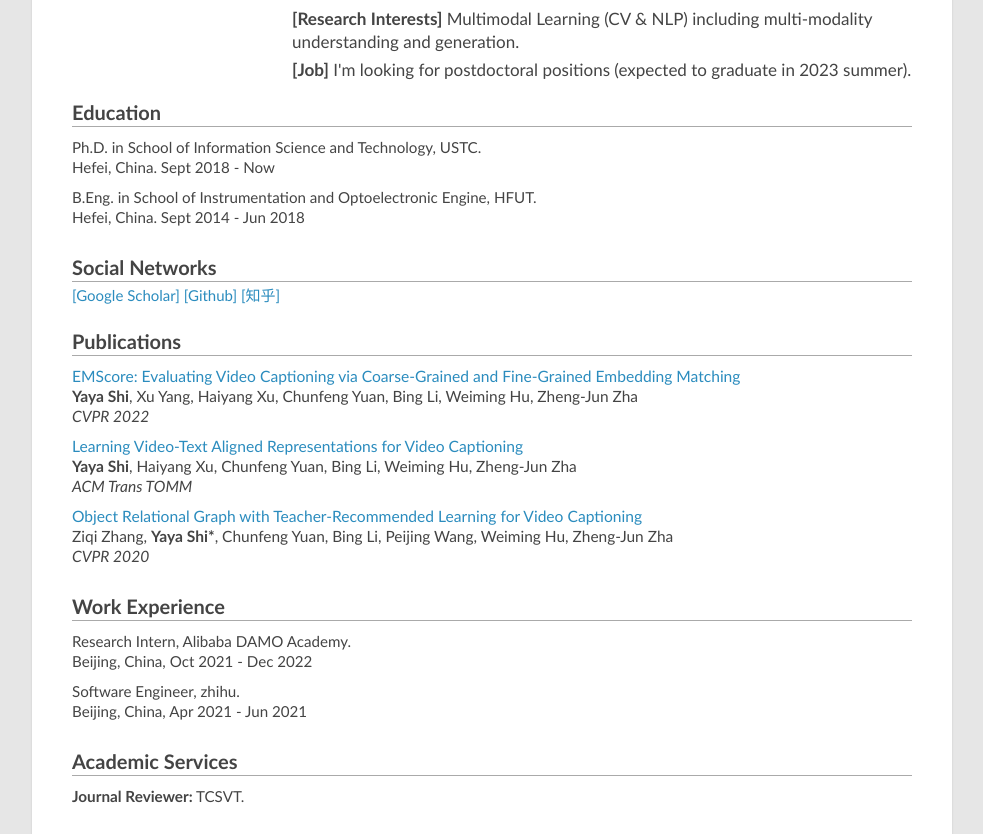
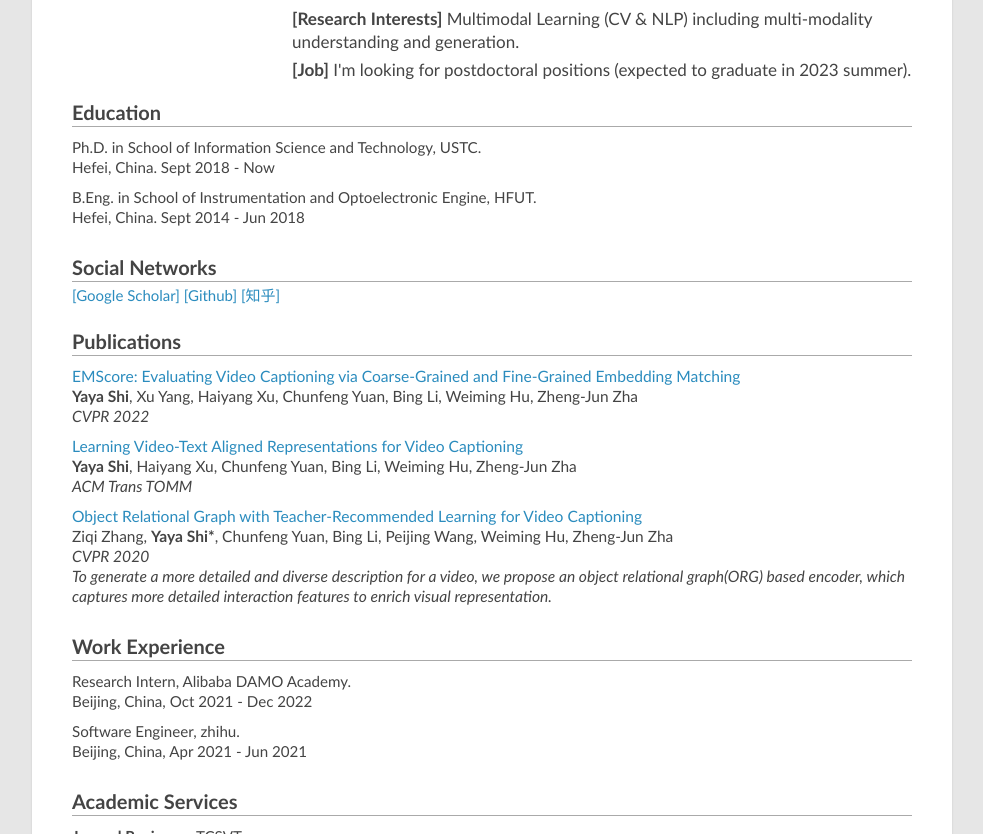
Before and after one commit to ShiYaya/ShiYaya.github.io, a plain HTML site: page index.html in a window 1280 px wide. Shown: the part 266-1100 px from the top of the page, without its empty margins (148-1131 px from the left). Drawn offline with Linux system fonts and the light colour scheme.

Commit message:
description to org-trl

```diff
--- a/index.html
+++ b/index.html
@@ -118,6 +118,7 @@ Before that, I graduated from <a target=”_blank” href="https://en.hfut.edu.c
         </a><br>
         Ziqi Zhang, <b>Yaya Shi*</b>, Chunfeng Yuan, Bing Li, Peijing Wang, Weiming Hu, Zheng-Jun Zha<br>
        <i>CVPR 2020</i> <br>
+       <i>To generate a more detailed and diverse description for a video, we propose an object relational graph(ORG) based encoder, which captures more detailed interaction features to enrich visual representation.</i> <br>
     </p>
   </li>
 
```
